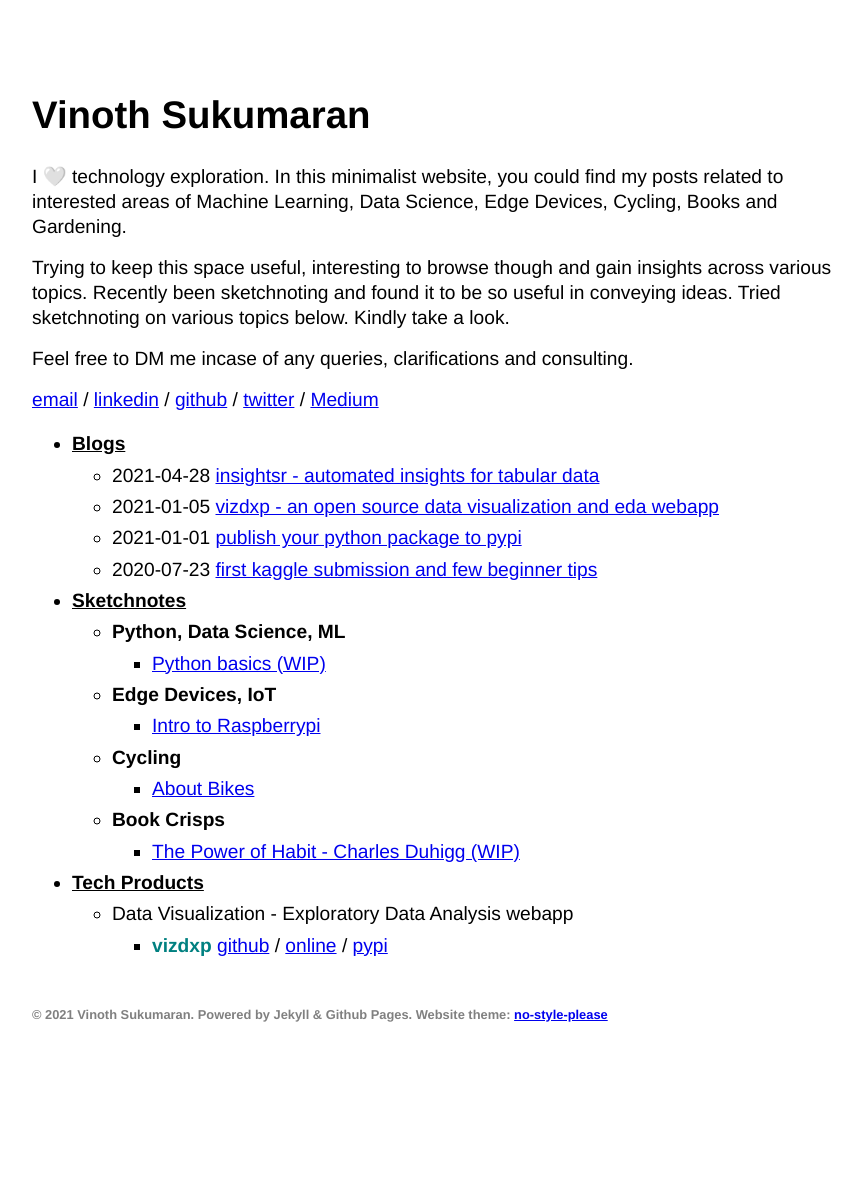
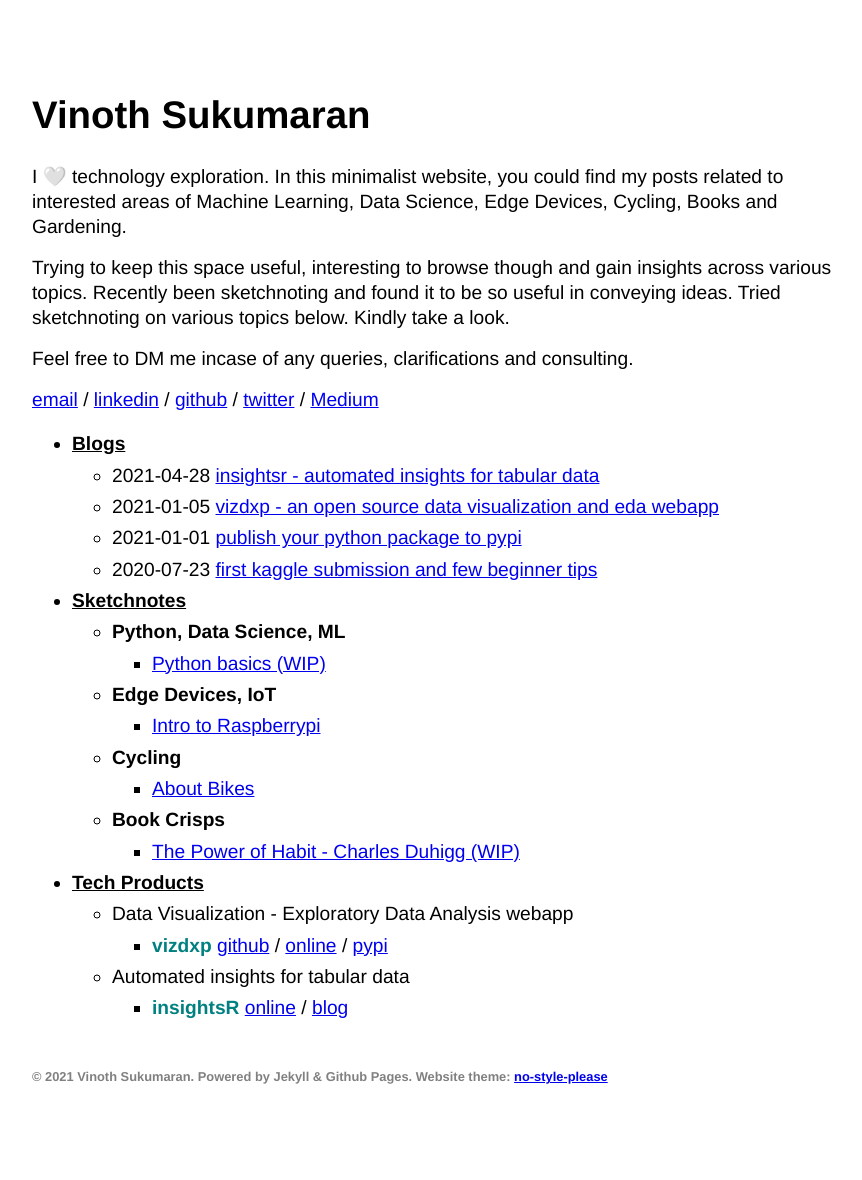
Before and after one commit to Vinothsuku/vinothsuku.github.io, a Jekyll site: the page built from index.md, in a window 1280 px wide. Shown: the whole page, without its empty margins (208-1070 px from the left). Built offline with Jekyll 4.4.1, drawn with Linux system fonts in a browser that asks for light colours; before the commit the page ends 1117 px from its top, so only the background shows below that.

Commit message:
Update menu.yml

```diff
--- a/_data/menu.yml
+++ b/_data/menu.yml
@@ -30,3 +30,6 @@ entries:
       - title: Data Visualization - Exploratory Data Analysis webapp
         entries:
           - title: <b style="color:teal">vizdxp </b><a href='https://github.com/Vinothsuku/vizdxp'>github</a> / <a href='https://vizdxp.herokuapp.com/'>online</a> / <a href='https://pypi.org/project/vizdxp/'>pypi</a>
+      - title: Automated insights for tabular data
+        entries:
+          - title: <b style="color:teal">insightsR </b><a href='https://insightsr.herokuapp.com/'>online</a> / <a href='https://vinothsuku.space/insightsr-automated-insights.html/'>blog</a>
```
